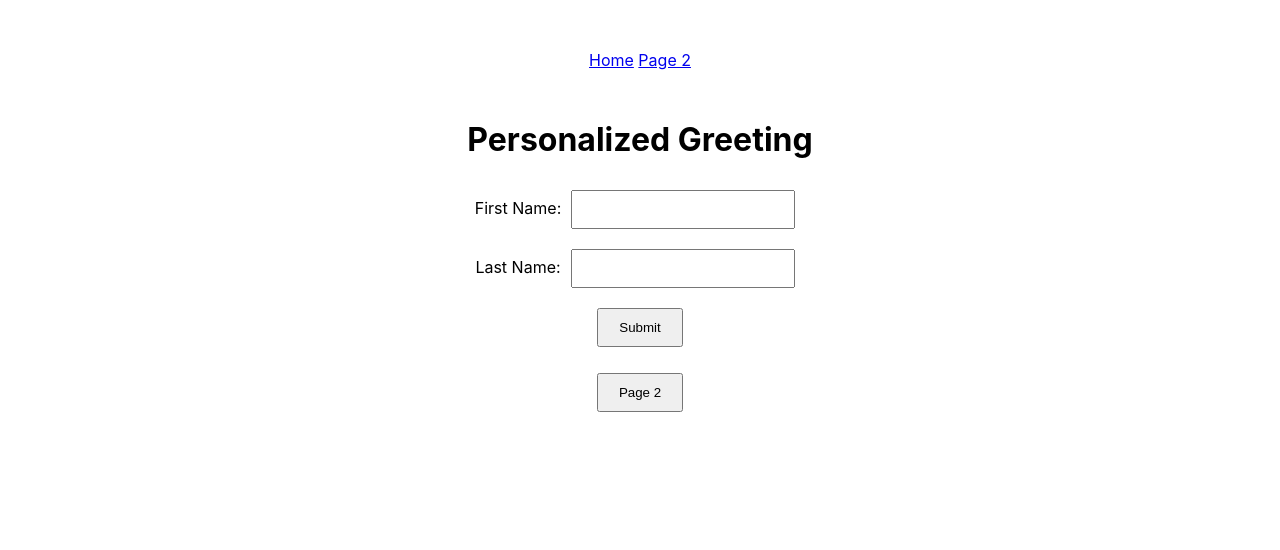
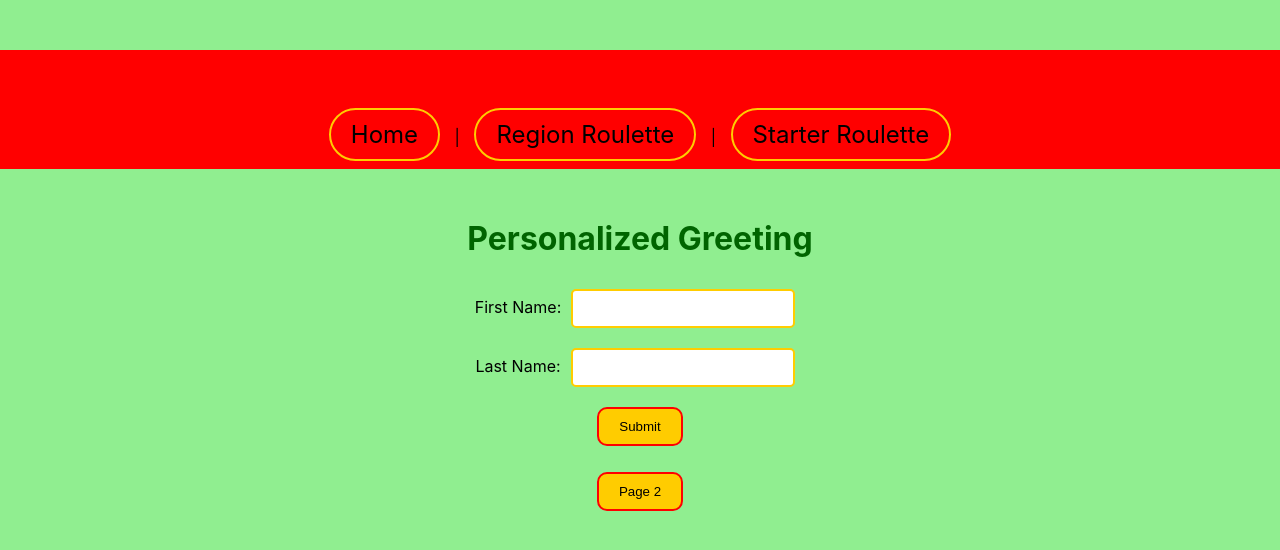
Before and after one commit to diasmbl/diasmbl-cs320-project-god, a React (Create React App) app in the folder src/main/frontend/: page / in a window 1280 px wide. Shown: the top 550 px of the page. Built offline with nearby package versions, Linux system fonts and the light colour scheme.

Commit message:
4.4 Develop the Frontend

```diff
--- a/src/main/frontend/src/App.css
+++ b/src/main/frontend/src/App.css
@@ -4,14 +4,32 @@ input {
   padding: 10px;
   margin: 10px;
   width: 200px;
+  color: black; /* Change input text color to black */
+  border: 2px solid #ffcc00; /* Add yellow border for better visibility */
+  border-radius: 5px; /* Slight rounding of the corners */
 }
 
 button {
   padding: 10px 20px;
   margin-top: 10px;
+  background-color: #ffcc00; /* Set background color to yellow */
+  color: black; /* Button text color */
+  border: 2px solid #ff0000; /* Red border for better visibility */
+  border-radius: 10px; /* Rounded corners for buttons */
+  cursor: pointer; /* Pointer cursor on hover */
+}
+
+button:hover {
+  background-color: #ff0000; /* Change background color to red on hover */
+  color: white; /* Change text color to white on hover */
 }
 
 div {
   text-align: center;
   margin-top: 50px;
 }
+
+h1 {
+  color: green; /* Title color */
+  font-size: 2em;
+}
--- a/src/main/frontend/src/App.js
+++ b/src/main/frontend/src/App.js
@@ -12,29 +12,10 @@ function App() {
     navigate('/page2');
   };
 
-  const fetchMessage = async () => {
-    try {
-      const response = await fetch('/hello/personalized', {
-        method: 'POST',
-        headers: {
-          'Content-Type': 'application/json',
-        },
-        body: JSON.stringify({
-          first: firstName,
-          last: lastName
-        }),
-      });
-
-      const text = await response.text();
-      setMessage(text);
-    } catch (error) {
-      console.error('Error fetching message:', error);
-    }
-  };
-
+  // Updated handleSubmit to display "Welcome Trainer"
   const handleSubmit = (e) => {
     e.preventDefault();
-    fetchMessage();
+    setMessage(`Welcome Trainer ${firstName} ${lastName}!`);
   };
 
   return (
@@ -61,6 +42,7 @@ function App() {
         <br />
         <button type="submit">Submit</button>
       </form>
+      {/* Display the message */}
       <p>{message}</p>
       {/* New button for navigation */}
       <button onClick={navigateToPage2}>Page 2</button>
--- /dev/null
+++ b/src/main/frontend/src/Navbar.css
@@ -0,0 +1,26 @@
+/* Navbar.css */
+
+nav {
+    background-color: #ff0000; /* Red background for the Navbar */
+    padding: 20px;
+    text-align: center;
+  }
+
+  nav div {
+    display: inline-block;
+  }
+
+  nav a {
+    color: black; /* Black text color for links */
+    text-decoration: none; /* Remove underline */
+    font-size: 1.5em; /* Increase font size for better visibility */
+    padding: 10px 20px; /* Add padding around the text */
+    border: 2px solid #ffcc00; /* Add yellow circular border around links */
+    border-radius: 50px; /* Circular shape for the links */
+    margin: 0 10px; /* Space between buttons */
+  }
+
+  nav a:hover {
+    background-color: #ffcc00; /* Yellow background on hover */
+    color: black; /* Black text on hover */
+  }
--- a/src/main/frontend/src/Navbar.js
+++ b/src/main/frontend/src/Navbar.js
@@ -1,15 +1,16 @@
 import React from 'react';
 import { Link } from 'react-router-dom';
+import './Navbar.css';  // Link the CSS file for styling
 
 const Navbar = () => {
   return (
     <nav>
       <div>
         <Link to="/">Home</Link>
-        {/*Using "span" here to add a space between links
-          You'll want to get rid of it when you add proper CSS formatting*/}
-        <span> </span>
-        <Link to="/page2" >Page 2</Link>
+        <span> | </span> {/* For spacing */}
+        <Link to="/region">Region Roulette</Link>
+        <span> | </span>
+        <Link to="/starter">Starter Roulette</Link>
       </div>
     </nav>
   );
--- /dev/null
+++ b/src/main/frontend/src/Page2.css
@@ -0,0 +1,15 @@
+/* Page2.css */
+
+body {
+    background-color: lightblue;
+  }
+
+  h1 {
+    color: navy;
+    text-align: center;
+  }
+
+  .container {
+    margin-top: 20px;
+    text-align: center;
+  }
--- a/src/main/frontend/src/Page2.js
+++ b/src/main/frontend/src/Page2.js
@@ -1,9 +1,24 @@
-function Page2() {
-    return (
-      <div>
-        <h1>Page 2</h1>
-      </div>
-    );
-  }
+import React, { useState } from 'react';
+import './Page2.css';  // CSS for styling the page
 
-  export default Page2;
+const regions = ["Kanto", "Johto", "Hoenn", "Sinnoh", "Unova", "Kalos", "Alola", "Galar", "Paldea"];
+
+const Page2 = () => {
+  const [selectedRegion, setSelectedRegion] = useState('');
+
+  const spinRoulette = () => {
+    const randomRegion = regions[Math.floor(Math.random() * regions.length)];
+    setSelectedRegion(randomRegion);
+  };
+
+  return (
+    <div className="region-roulette">
+      <h2>Spin to Choose Your Region!</h2>
+      <button onClick={spinRoulette}>Spin Roulette</button>
+      {selectedRegion && <h3>Your Region is: {selectedRegion}</h3>}
+      <img src="/path-to-your-region-image.jpg" alt="Region Roulette" /> {/* Add image to enhance design */}
+    </div>
+  );
+};
+
+export default Page2;
--- /dev/null
+++ b/src/main/frontend/src/Page3.css
@@ -0,0 +1,15 @@
+/* Page3.css */
+
+body {
+    background-color: lightgreen;
+  }
+
+  h1 {
+    color: darkgreen;
+    text-align: center;
+  }
+
+  .container {
+    margin-top: 20px;
+    text-align: center;
+  }
--- /dev/null
+++ b/src/main/frontend/src/Page3.js
@@ -0,0 +1,24 @@
+import React, { useState } from 'react';
+import './Page3.css';  // CSS for styling the page
+
+const starters = ["Bulbasaur", "Charmander", "Squirtle", "Chikorita", "Cyndaquil", "Totodile", "Treecko", "Torchic", "Mudkip"];
+
+const Page3 = () => {
+  const [selectedStarter, setSelectedStarter] = useState('');
+
+  const spinStarterRoulette = () => {
+    const randomStarter = starters[Math.floor(Math.random() * starters.length)];
+    setSelectedStarter(randomStarter);
+  };
+
+  return (
+    <div className="starter-roulette">
+      <h2>Spin to Choose Your Starter Pokémon!</h2>
+      <button onClick={spinStarterRoulette}>Spin Starter Roulette</button>
+      {selectedStarter && <h3>Your Starter is: {selectedStarter}</h3>}
+      <img src="/path-to-your-starter-image.jpg" alt="Starter Roulette" /> {/* Add image */}
+    </div>
+  );
+};
+
+export default Page3;
--- a/src/main/frontend/src/index.js
+++ b/src/main/frontend/src/index.js
@@ -3,7 +3,8 @@ import ReactDOM from 'react-dom/client';
 import './index.css';
 import App from './App';
 import Page2 from './Page2';
-import Navbar from './Navbar';  // Importing the Navbar component
+import Page3 from './Page3';  // Import the new Page3
+import Navbar from './Navbar';
 import { BrowserRouter, Routes, Route } from 'react-router-dom';
 
 const root = ReactDOM.createRoot(document.getElementById('root'));
@@ -11,11 +12,11 @@ const root = ReactDOM.createRoot(document.getElementById('root'));
 root.render(
   <React.StrictMode>
     <BrowserRouter>
-      <Navbar />  {/* Adding the Navbar component above the Routes */}
+      <Navbar />
       <Routes>
         <Route path="/" element={<App />} />
-        <Route path="/page2" element={<Page2 />} />
-        {/* You can add more pages by adding more Route elements here! */}
+        <Route path="/region" element={<Page2 />} />
+        <Route path="/starter" element={<Page3 />} />  {/* Add route for Page3 */}
       </Routes>
     </BrowserRouter>
   </React.StrictMode>
```
